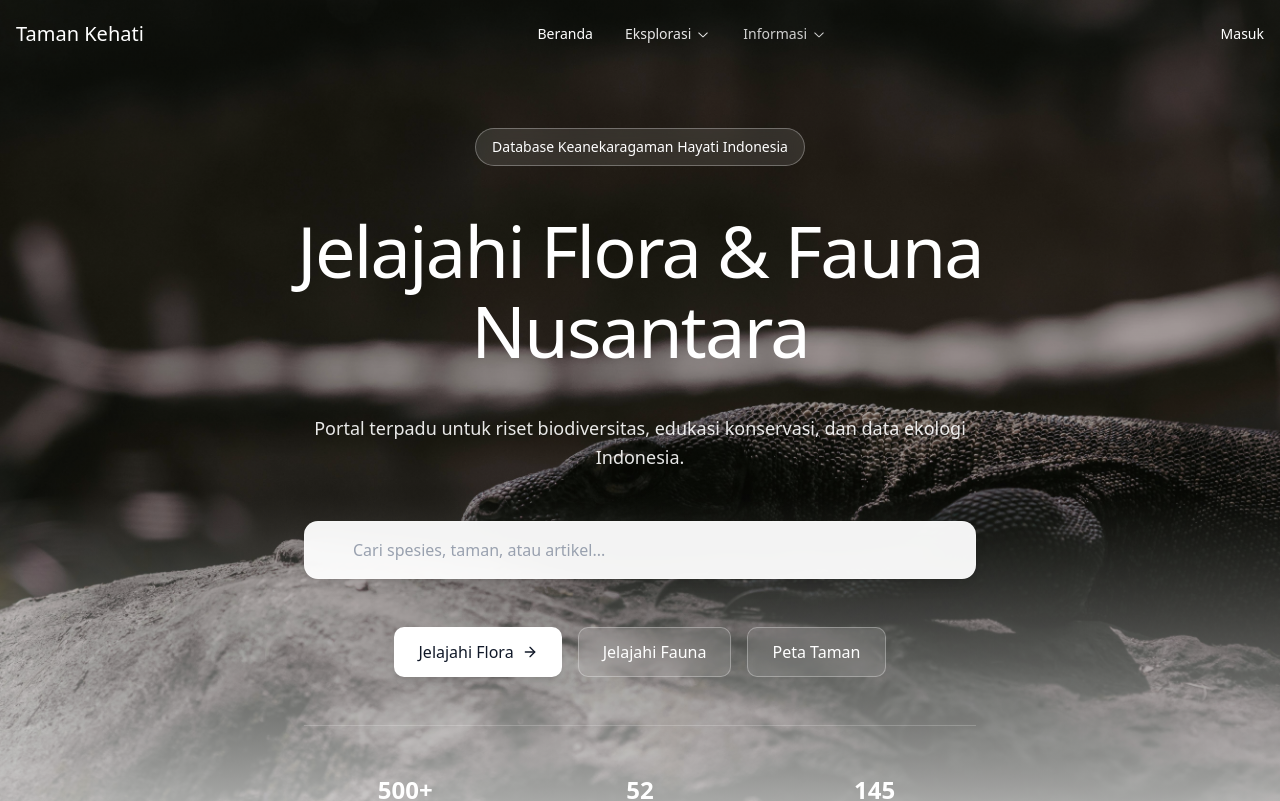
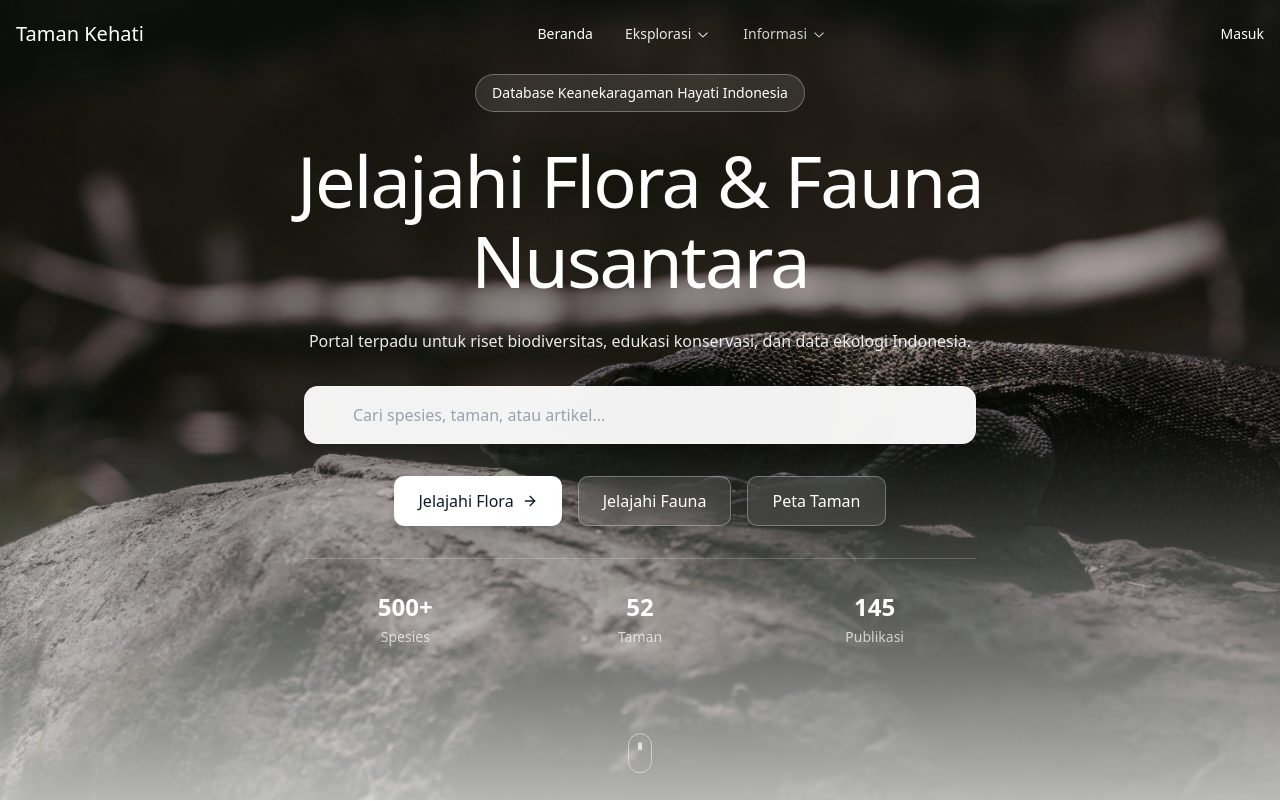
Before and after one commit to gentaArnezzi/tamankehati, a Next.js app in the folder apps/frontend/: page / in a window 1280 px wide. Shown: the top 801 px of the page. Built offline with nearby package versions, Linux system fonts and the light colour scheme; no server answers.

Commit message:
Update MinimalHeroSection.tsx

```diff
--- a/apps/frontend/src/components/public/home/MinimalHeroSection.tsx
+++ b/apps/frontend/src/components/public/home/MinimalHeroSection.tsx
@@ -36,14 +36,14 @@ export function MinimalHeroSection() {
           priority
         />
         {/* Dark overlay untuk readability */}
-        <div className="absolute inset-0 bg-gradient-to-b from-black/40 via-black/30 to-white" />
+        <div className="absolute inset-0 bg-gradient-to-b from-black/40 via-black/30 to-white/70" />
       </motion.div>
 
       <motion.div
         style={{ opacity, y }}
-        className="container mx-auto max-w-7xl px-6 py-32 relative z-10"
+        className="container mx-auto max-w-7xl px-6 py-20 relative z-10 -mt-20"
       >
-        <div className="max-w-4xl mx-auto text-center space-y-12">
+        <div className="max-w-4xl mx-auto text-center space-y-8">
           {/* Minimal Badge */}
           <motion.div
             initial={{ opacity: 0, y: 20 }}
@@ -71,7 +71,7 @@ export function MinimalHeroSection() {
             initial={{ opacity: 0, y: 20 }}
             animate={{ opacity: 1, y: 0 }}
             transition={{ duration: 0.6, delay: 0.2 }}
-            className="text-lg md:text-xl text-white/90 max-w-2xl mx-auto leading-relaxed"
+            className="text-base md:text-lg text-white/90 max-w-2xl mx-auto leading-relaxed"
           >
             Portal terpadu untuk riset biodiversitas, edukasi konservasi, dan data ekologi Indonesia.
           </motion.p>
@@ -129,7 +129,7 @@ export function MinimalHeroSection() {
             initial={{ opacity: 0 }}
             animate={{ opacity: 1 }}
             transition={{ duration: 0.6, delay: 0.5 }}
-            className="grid grid-cols-3 gap-8 max-w-2xl mx-auto pt-12 border-t border-white/20"
+            className="grid grid-cols-3 gap-8 max-w-2xl mx-auto pt-8 border-t border-white/20"
           >
             {[
               { value: '500+', label: 'Spesies' },
```
